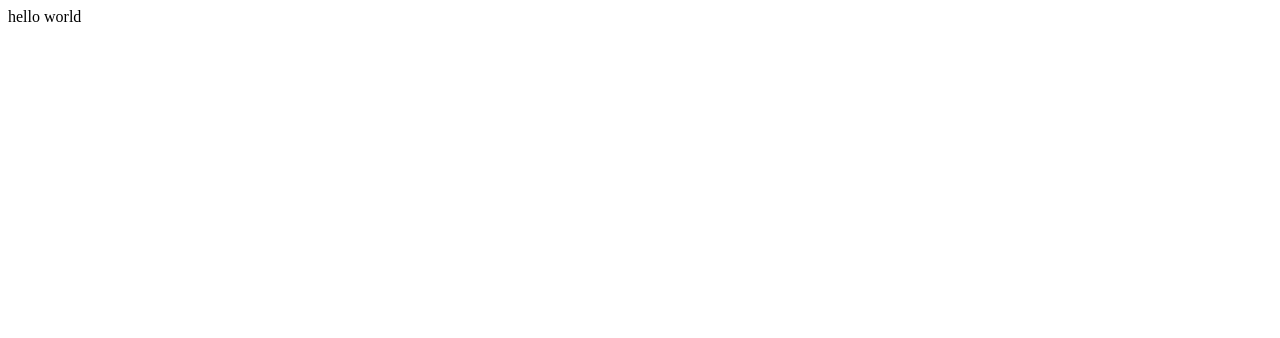
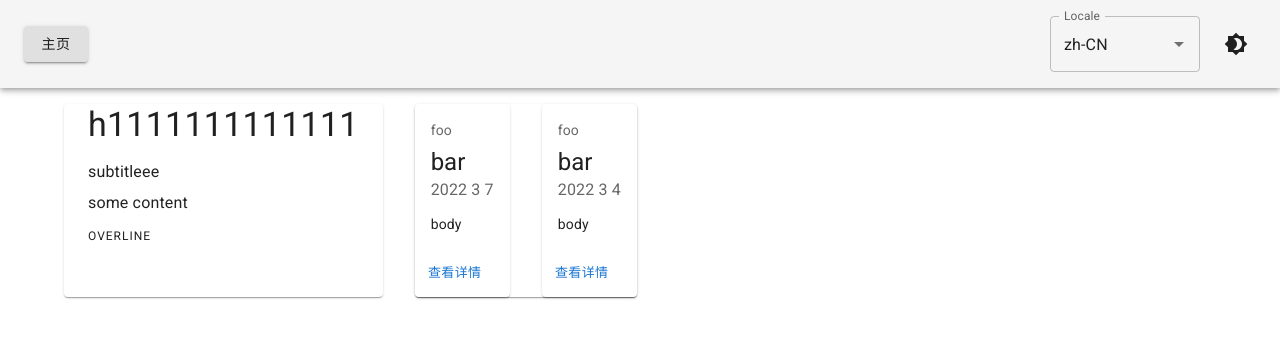
Before and after one commit to Dafunk-759/projs, a React (Vite) app: page / in a window 1280 px wide. Shown: the top 338 px of the page. Built offline with nearby package versions, Linux system fonts and the light colour scheme.

Commit message:
add i10n and dark mode.

```diff
--- a/index.html
+++ b/index.html
@@ -2,7 +2,14 @@
 <html lang="en">
   <head>
     <meta charset="UTF-8" />
-    <link rel="icon" type="image/svg+xml" href="/src/favicon.svg" />
+    <link
+      rel="stylesheet"
+      href="https://fonts.googleapis.com/css?family=Roboto:300,400,500,700&display=swap"
+    />
+    <link
+      rel="stylesheet"
+      href="https://fonts.googleapis.com/icon?family=Material+Icons"
+    />
     <meta name="viewport" content="width=device-width, initial-scale=1.0" />
     <title>Vite App</title>
   </head>
--- a/package.json
+++ b/package.json
@@ -10,6 +10,10 @@
     "lint": "eslint src --fix --ext .ts,.tsx "
   },
   "dependencies": {
+    "@emotion/react": "^11.8.1",
+    "@emotion/styled": "^11.8.1",
+    "@mui/icons-material": "^5.4.4",
+    "@mui/material": "^5.4.4",
     "@reduxjs/toolkit": "^1.8.0",
     "react": "^17.0.2",
     "react-dom": "^17.0.2",
--- a/src/App.tsx
+++ b/src/App.tsx
@@ -1,5 +1,198 @@
 import React from "react"
+import {
+  AppBar,
+  Box,
+  Toolbar,
+  IconButton,
+  Button,
+  Brightness4Icon,
+  Brightness7Icon,
+  Autocomplete,
+  TextField,
+  Paper,
+  RouterLink,
+  Container,
+  CssBaseline,
+  Stack,
+  Typography,
+  CardContent,
+  CardActions,
+  Card
+} from "./components"
+
+import type { SupportedLocales, LocalText } from "./ThemeContext"
+import { AppTheme, useDarkLightMode, useLocalLang } from "./ThemeContext"
+
+import type { PropsWithChildren } from "./types"
 
 export default function App() {
-  return <div>hello world</div>
+  return (
+    <AppTheme>
+      <CssBaseline />
+      <Header />
+      <Layout>
+        <Detail />
+        <Projs />
+      </Layout>
+    </AppTheme>
+  )
 }
+
+function Layout({ children }: PropsWithChildren) {
+  return (
+    <Container sx={{ mt: 2 }}>
+      <Stack
+        direction={{ xs: "column", sm: "row" }}
+        spacing={{ xs: 1, sm: 2, md: 4 }}
+      >
+        {children}
+      </Stack>
+    </Container>
+  )
+}
+
+const enDetail = {
+  head: "h1111111111111",
+  subtitle: "subtitleee",
+  content: "some content",
+  overline: "overline"
+}
+
+const detail: LocalText<typeof enDetail> = {
+  enUS: enDetail,
+  zhCN: enDetail
+}
+
+function Detail() {
+  const { locale } = useLocalLang()
+
+  return (
+    <Paper>
+      <Container>
+        <Typography variant="h4" gutterBottom>
+          {detail[locale].head}
+        </Typography>
+        <Typography variant="subtitle1" gutterBottom>
+          {detail[locale].subtitle}
+        </Typography>
+        <Typography variant="body1" gutterBottom>
+          {detail[locale].content}
+        </Typography>
+        <Typography variant="overline" gutterBottom>
+          {detail[locale].overline}
+        </Typography>
+      </Container>
+    </Paper>
+  )
+}
+
+type Project = {
+  name: string
+  title: string
+  date: string
+  body: string
+}
+
+const projs: Project[] = [
+  {
+    name: "foo",
+    title: "bar",
+    date: "2022 3 7",
+    body: "body"
+  },
+  {
+    name: "foo",
+    title: "bar",
+    date: "2022 3 4",
+    body: "body"
+  }
+]
+
+function Projs() {
+  const projCards = projs.map(proj => <ProjectCard {...proj} key={proj.date} />)
+
+  return (
+    <Paper>
+      <Stack
+        direction={{ xs: "column", sm: "row" }}
+        spacing={{ xs: 1, sm: 2, md: 4 }}
+      >
+        {projCards}
+      </Stack>
+    </Paper>
+  )
+}
+
+const buttonText = {
+  enUS: "Learn More",
+  zhCN: "查看详情"
+}
+
+function ProjectCard({ name, title, date, body }: Project) {
+  const { locale } = useLocalLang()
+
+  return (
+    <Card>
+      <CardContent>
+        <Typography sx={{ fontSize: 14 }} color="text.secondary" gutterBottom>
+          {name}
+        </Typography>
+        <Typography variant="h5" component="div">
+          {title}
+        </Typography>
+        <Typography sx={{ mb: 1.5 }} color="text.secondary">
+          {date}
+        </Typography>
+        <Typography variant="body2">{body}</Typography>
+      </CardContent>
+      <CardActions>
+        <Button size="small">{buttonText[locale]}</Button>
+      </CardActions>
+    </Card>
+  )
+}
+
+const headerText: LocalText = {
+  zhCN: "主页",
+  enUS: "Home"
+}
+
+function Header() {
+  const { mode, toggleColorMode } = useDarkLightMode()
+  const { setLocale, locale, locales } = useLocalLang()
+
+  return (
+    <Box sx={{ flexGrow: 1 }}>
+      <AppBar position="static" color="default">
+        <Toolbar>
+          <Button
+            variant="contained"
+            color="inherit"
+            component={RouterLink}
+            to="/"
+          >
+            {headerText[locale]}
+          </Button>
+          <Autocomplete
+            options={Object.keys(locales)}
+            getOptionLabel={key =>
+              `${key.substring(0, 2)}-${key.substring(2, 4)}`
+            }
+            value={locale}
+            sx={{ m: 2, ml: "auto", width: 150 }}
+            disableClearable
+            onChange={(_, newValue: string | null) => {
+              setLocale(newValue as SupportedLocales)
+            }}
+            renderInput={params => (
+              <TextField {...params} label="Locale" fullWidth />
+            )}
+          />
+          <IconButton onClick={toggleColorMode} color="inherit">
+            {mode === "dark" ? <Brightness7Icon /> : <Brightness4Icon />}
+          </IconButton>
+        </Toolbar>
+      </AppBar>
+    </Box>
+  )
+}
--- /dev/null
+++ b/src/ThemeContext.tsx
@@ -0,0 +1,87 @@
+/* eslint-disable @typescript-eslint/no-empty-function */
+import type { ReactElement } from "react"
+import React, { createContext, useState, useContext } from "react"
+import useMediaQuery from "@mui/material/useMediaQuery"
+import { createTheme, ThemeProvider, useTheme } from "@mui/material/styles"
+import { zhCN, enUS } from "@mui/material/locale"
+
+const locales = {
+  zhCN,
+  enUS
+}
+
+const ColorModeContext = createContext({ toggleColorMode: () => {} })
+
+export type SupportedLocales = keyof typeof locales
+
+export type LocalContext = {
+  setLocale: (lang: SupportedLocales) => void
+  locale: SupportedLocales
+  locales: typeof locales
+}
+
+export type LocalText<A = string> = {
+  [key in SupportedLocales]: A
+}
+
+const localContext = createContext<LocalContext>({
+  // eslint-disable-next-line @typescript-eslint/no-unused-vars
+  setLocale: (lang: SupportedLocales) => {}
+} as LocalContext)
+
+export type AppThemeProps = {
+  children: ReactElement | ReactElement[]
+}
+
+export function AppTheme({ children }: AppThemeProps) {
+  const prefersDarkMode = useMediaQuery("(prefers-color-scheme: dark)")
+  const [mode, setMode] = useState<"light" | "dark">(
+    prefersDarkMode ? "dark" : "light"
+  )
+  const [locale, setLocale] = React.useState<SupportedLocales>("zhCN")
+
+  const colorMode = {
+    toggleColorMode: () => {
+      setMode(prevMode => (prevMode === "light" ? "dark" : "light"))
+    }
+  }
+
+  const localLang = {
+    setLocale,
+    locale,
+    locales
+  }
+
+  const theme = createTheme(
+    {
+      palette: {
+        mode
+      }
+    },
+    locales[locale]
+  )
+
+  return (
+    <localContext.Provider value={localLang}>
+      <ColorModeContext.Provider value={colorMode}>
+        <ThemeProvider theme={theme}>{children}</ThemeProvider>
+      </ColorModeContext.Provider>
+    </localContext.Provider>
+  )
+}
+
+export function useDarkLightMode() {
+  const theme = useTheme()
+  const { toggleColorMode } = useContext(ColorModeContext)
+
+  const mode = theme.palette.mode
+
+  return {
+    mode,
+    toggleColorMode
+  }
+}
+
+export function useLocalLang() {
+  return useContext(localContext)
+}
--- /dev/null
+++ b/src/components.ts
@@ -0,0 +1,21 @@
+// mui
+export { default as AppBar } from "@mui/material/AppBar"
+export { default as Box } from "@mui/material/Box"
+export { default as Toolbar } from "@mui/material/Toolbar"
+export { default as IconButton } from "@mui/material/IconButton"
+export { default as Button } from "@mui/material/Button"
+export { default as Brightness4Icon } from "@mui/icons-material/Brightness4"
+export { default as Brightness7Icon } from "@mui/icons-material/Brightness7"
+export { default as Autocomplete } from "@mui/material/Autocomplete"
+export { default as TextField } from "@mui/material/TextField"
+export { default as Paper } from "@mui/material/Paper"
+export { default as Container } from "@mui/material/Container"
+export { default as CssBaseline } from "@mui/material/CssBaseline"
+export { default as Stack } from "@mui/material/Stack"
+export { default as Typography } from "@mui/material/Typography"
+export { default as Card } from "@mui/material/Card"
+export { default as CardActions } from "@mui/material/CardActions"
+export { default as CardContent } from "@mui/material/CardContent"
+
+// react-router
+export { Link as RouterLink } from "react-router-dom"
--- /dev/null
+++ b/src/types.ts
@@ -0,0 +1,7 @@
+import type { ReactElement } from "react"
+
+type Obj = Record<string, unknown>
+
+export type PropsWithChildren<A = Obj> = {
+  children: ReactElement | ReactElement[]
+} & A
```
Also changed, not shown: 2 other files (tests, documents, lock files or other folders).
